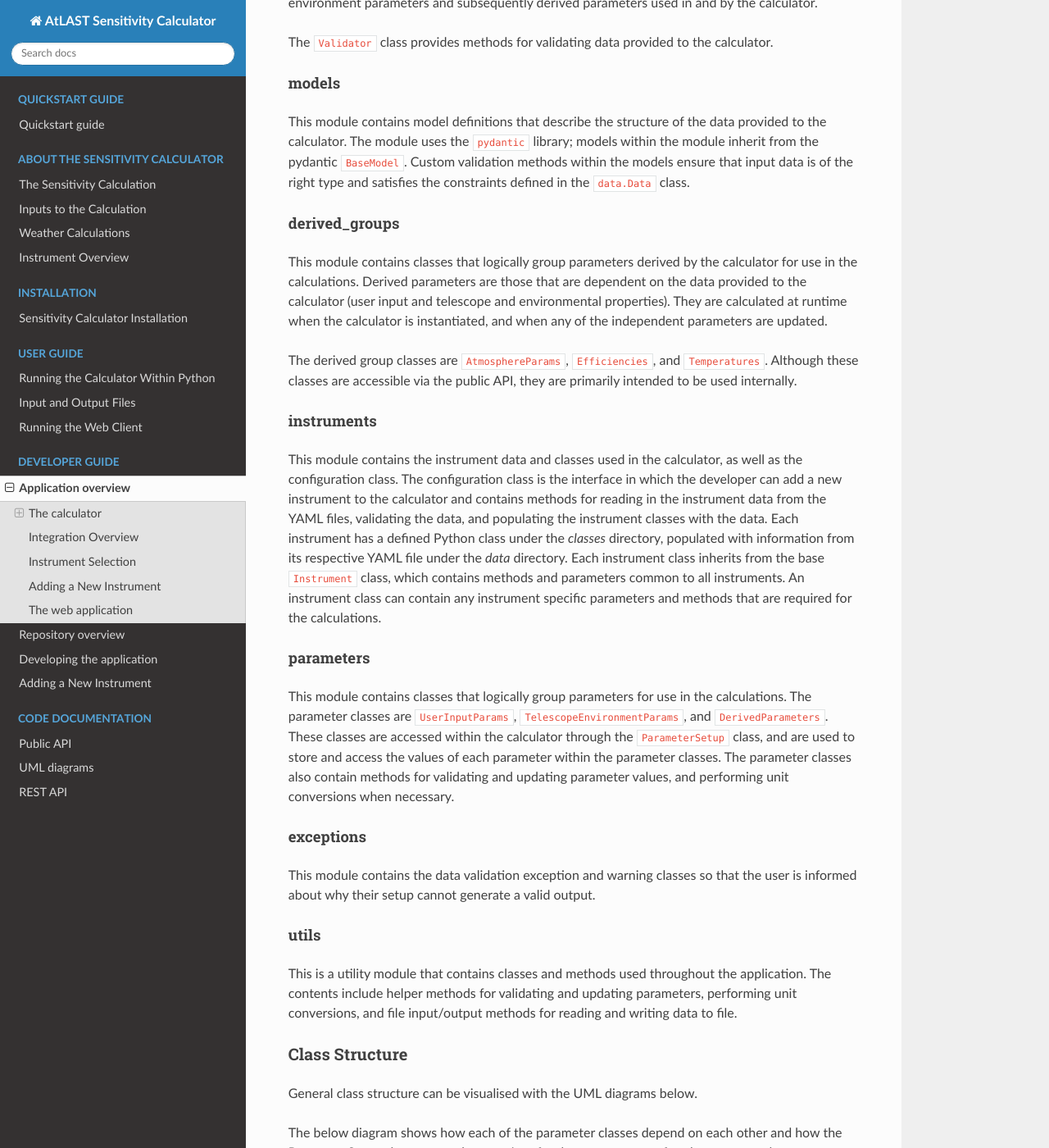
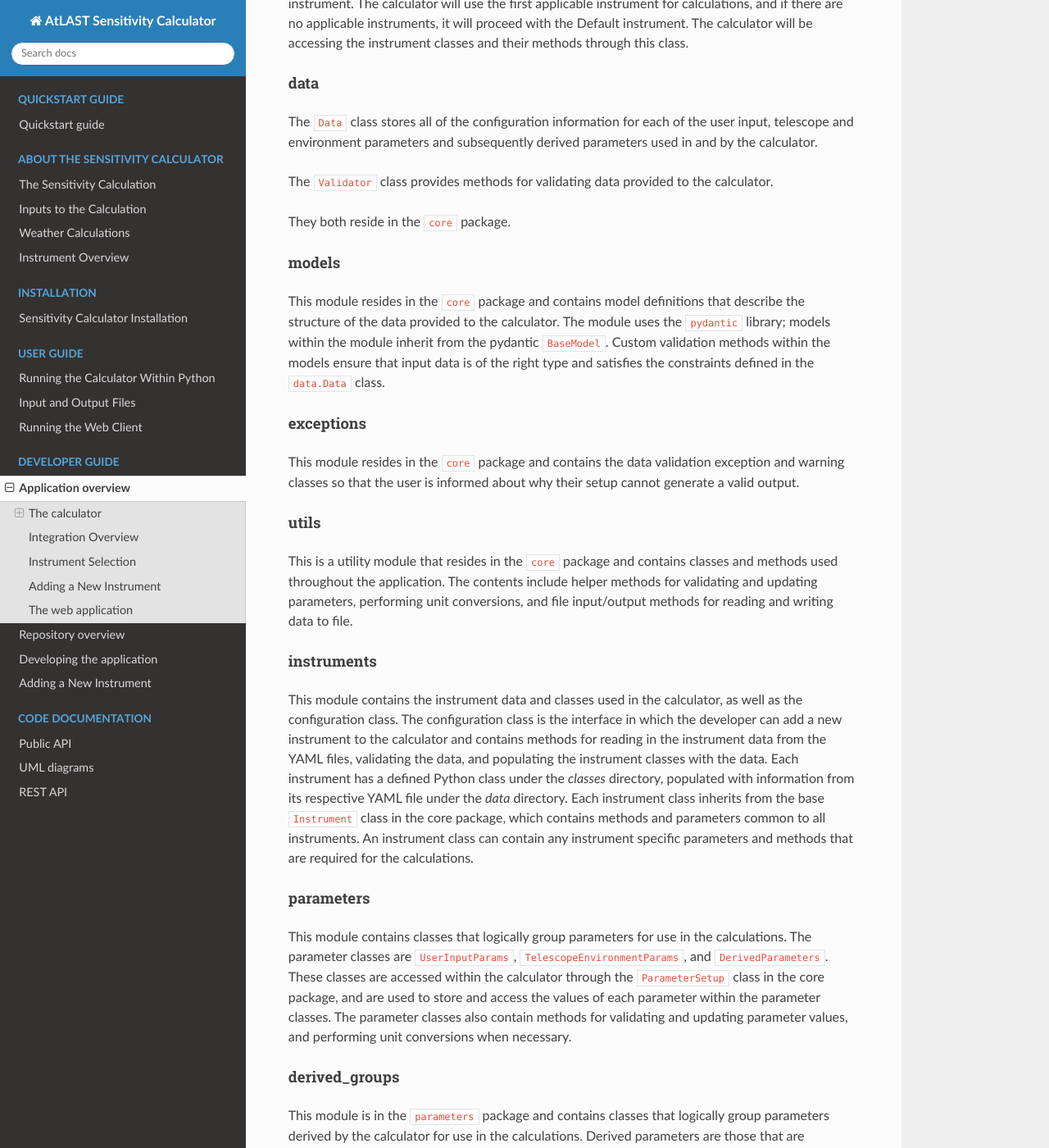
Before and after one commit to ukatc/AtLAST_sensitivity_calculator, a Sphinx documentation site: the page built from docs/source/developer_guide/application_overview.rst, in a window 1280 px wide and 1400 px high, scrolled down 1695 px. Shown: the whole window at 82% size. Built offline with Sphinx 7.4.7 and the Read the Docs theme 3.1.0, drawn with Linux system fonts in a browser that asks for light colours; some of the changed text lies outside the part shown.

Commit message:
ASC-127 Modified documentation to reflect the new 'core' package

```diff
--- a/docs/source/developer_guide/application_overview.rst
+++ b/docs/source/developer_guide/application_overview.rst
@@ -59,11 +59,18 @@
 simplifies the process for users by providing a unified interface to access information
 from each parameter class.
 
+core
+++++
+This package contains the core classes that are used throughout the calculator. The core
+classes include the ``ParameterSetup``, ``Data``, ``Validator``, ``Instrument``, various
+model, exception, and utility classes. This package serves as the foundation location for the
+calculator functionality, providing the necessary structure for performing calculations
+and managing parameters.
 
 parameter_setup
 +++++++++++++++
-This class serves as a centralised container for storing and accessing the values of each
-parameter in the following parameter classes:
+This class resides in the ``core`` package and serves as a centralised container for storing and
+accessing the values of each parameter in the following parameter classes:
 - user input parameters
 - telescope and environment parameters
 - derived parameters
@@ -89,28 +96,29 @@
 
 The ``Validator`` class provides methods for validating data provided to the calculator.
 
+They both reside in the ``core`` package.
+
 
 models
 ++++++
-This module contains model definitions that describe the structure of the data
-provided to the calculator. The module uses the ``pydantic`` library; models
-within the module inherit from the pydantic ``BaseModel``. Custom validation methods
+This module resides in the ``core`` package and contains model definitions that describe the
+structure of the data provided to the calculator. The module uses the ``pydantic`` library;
+models within the module inherit from the pydantic ``BaseModel``. Custom validation methods
 within the models ensure that input data is of the right type and satisfies the
 constraints defined in the ``data.Data`` class.
 
-derived_groups
-++++++++++++++
-This module contains classes that logically group parameters derived by the calculator
-for use in the calculations. Derived parameters are those that are dependent on the data
-provided to the calculator (user input and telescope and environmental properties). They are
-calculated at runtime when the calculator is instantiated, and when any of the
-independent parameters are updated.
+.. _atlast-sc-instruments-module:
 
-The derived group classes are ``AtmosphereParams``, ``Efficiencies``, and
-``Temperatures``. Although these classes are accessible via the public API, they
-are primarily intended to be used internally.
+exceptions
+++++++++++
+This module resides in the ``core`` package and contains the data validation exception and
+warning classes so that the user is informed about why their setup cannot generate a valid output.
 
-.. _atlast-sc-instruments-module:
+utils
++++++
+This is a utility module that resides in the ``core`` package and contains classes and methods used
+throughout the application. The contents include helper methods for validating and updating parameters,
+performing unit conversions, and file input/output methods for reading and writing data to file.
 
 instruments
 +++++++++++
@@ -120,30 +128,30 @@
 from the YAML files, validating the data, and populating the instrument classes with the data.
 Each instrument has a defined Python class under the *classes* directory, populated with
 information from its respective YAML file under the *data* directory. Each instrument class
-inherits from the base ``Instrument`` class, which contains methods and parameters common to
-all instruments. An instrument class can contain any instrument specific parameters and
-methods that are required for the calculations.
+inherits from the base ``Instrument`` class in the core package, which contains methods and
+parameters common to all instruments. An instrument class can contain any instrument specific
+parameters and methods that are required for the calculations.
 
 parameters
 ++++++++++
 This module contains classes that logically group parameters for use in the calculations.
 The parameter classes are ``UserInputParams``, ``TelescopeEnvironmentParams``, and ``DerivedParameters``.
-These classes are accessed within the calculator through the ``ParameterSetup`` class, and are
-used to store and access the values of each parameter within the parameter classes. The parameter
-classes also contain methods for validating and updating parameter values, and performing unit
-conversions when necessary.
+These classes are accessed within the calculator through the ``ParameterSetup`` class in the core
+package, and are used to store and access the values of each parameter within the parameter classes.
+The parameter classes also contain methods for validating and updating parameter values, and
+performing unit conversions when necessary.
 
+derived_groups
+++++++++++++++
+This module is in the ``parameters`` package and contains classes that logically group parameters
+derived by the calculator for use in the calculations. Derived parameters are those that are dependent
+on the data provided to the calculator (user input and telescope and environmental properties).
+They are calculated at runtime when the calculator is instantiated, and when any of the
+independent parameters are updated.
 
-exceptions
-++++++++++
-This module contains the data validation exception and warning classes so that the user is informed
-about why their setup cannot generate a valid output.
-
-utils
-+++++
-This is a utility module that contains classes and methods used throughout the application.
-The contents include helper methods for validating and updating parameters, performing
-unit conversions, and file input/output methods for reading and writing data to file.
+The derived group classes are ``AtmosphereParams``, ``Efficiencies``, and
+``Temperatures``. Although these classes are accessible via the public API, they
+are primarily intended to be used internally.
 
 .. _class structure:
 
```
Also changed, not shown: other parts of docs/source/developer_guide/application_overview.rst (+1 -1 lines), docs/source/developer_guide/repository_overview.rst (+9 -1 lines).
